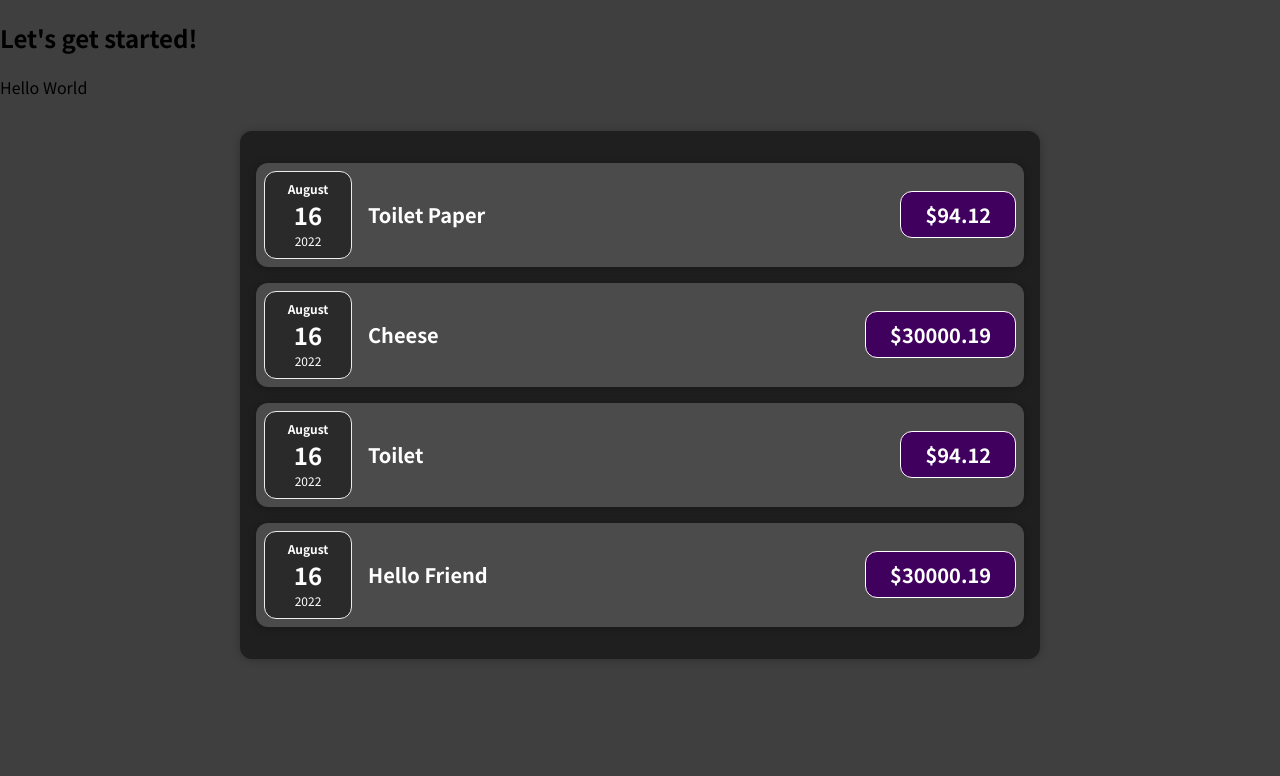
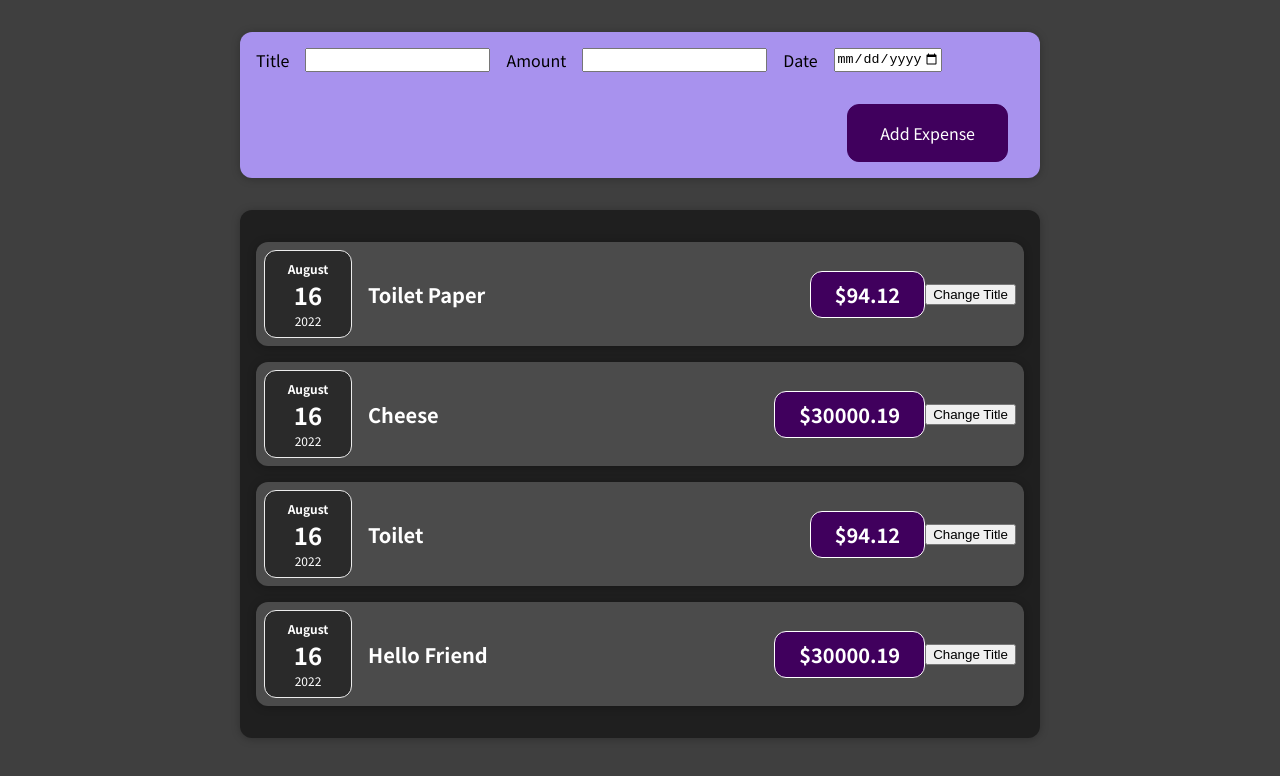
Before and after one commit to AndrewPrud/args-react, a React (Create React App) app in the folder 01-starting-setup/: page / in a window 1280 px wide. Shown: the top 776 px of the page. Built offline with nearby package versions, Linux system fonts and the light colour scheme.

Commit message:
Added ExpenseForm & NewExpense

```diff
--- a/01-starting-setup/src/App.js
+++ b/01-starting-setup/src/App.js
@@ -1,4 +1,6 @@
+import React from 'react';
 import Expenses from './components/Expenses';
+import NewExpense from './components/newExpense/NewExpense.js';
 function App() {
   const expenses = [{
     id: 'e1',
@@ -27,8 +29,7 @@
   ]
   return (
     <div>
-      <h2>Let's get started!</h2>
-      <p1>Hello World</p1>
+      <NewExpense></NewExpense>
       <Expenses in={expenses}></Expenses>
     </div>
   );
--- a/01-starting-setup/src/components/ExpenseDate.js
+++ b/01-starting-setup/src/components/ExpenseDate.js
@@ -6,10 +6,10 @@
     const year = props.date.getFullYear();
 
     return (
-        <div class='expense-date'>
-            <div class='expense-date__month'>{month}</div>
-            <div class='expense-date__day'>{day}</div>
-            <div class='expense-date__year'>{year}</div>
+        <div className='expense-date'>
+            <div className='expense-date__month'>{month}</div>
+            <div className='expense-date__day'>{day}</div>
+            <div className='expense-date__year'>{year}</div>
         </div>
     )
 }
--- a/01-starting-setup/src/components/ExpenseItem.js
+++ b/01-starting-setup/src/components/ExpenseItem.js
@@ -1,4 +1,4 @@
-import React from 'react';
+import React, {useState} from 'react';
 import './ExpenseItem.css';
 import './ExpenseDate.js';
 import ExpenseDate from './ExpenseDate';
@@ -6,13 +6,18 @@
 import Card from './Card.js';
 
 function ExpenseItem(props){
+    const[title, setTitle] = useState(props.title);
+    function clickHandler(){
+        setTitle('Update');
+    }
     return (
         <Card className="expense-item">
             <ExpenseDate date={props.date}></ExpenseDate>
             <div className='expense-item__description'>
-                <h2>{props.title}</h2>
+                <h2>{title}</h2>
             </div>
             <div className="expense-item__price">${props.amount}</div>
+            <button onClick={clickHandler}>Change Title</button>
         </Card>
     );
 }
--- /dev/null
+++ b/01-starting-setup/src/components/newExpense/ExpenseForm.css
@@ -0,0 +1,26 @@
+.new-expense__controls {
+    display: flex;
+    flex-wrap: wrap;
+    gap: 1rem;
+    margin-bottom: 1rem;
+    text-align: left;
+  }
+
+  .new-expense__control label {
+    font-weight: bold;
+    margin-bottom: 0.5rem;
+    display: block;
+  }
+
+  .new-expense__control input {
+    font: inherit;
+    padding: 0.5rem;
+    border-radius: 6px;
+    border: 1px solid #ccc;
+    width: 20rem;
+    max-width: 100%;
+  }
+
+  .new-expense__actions {
+    text-align: right;
+  }
--- /dev/null
+++ b/01-starting-setup/src/components/newExpense/ExpenseForm.js
@@ -0,0 +1,53 @@
+import React, { useState } from 'react';
+import './ExpenseForm.css';
+
+function ExpenseForm(){
+const[enteredTitle, setEnteredTitle] = useState("");
+const[enteredAmount, setEnteredAmount] = useState("");
+const[enteredDate, setEnteredDate] = useState("");
+
+    function titleChangeHandler(event){
+        setEnteredTitle(event.target.value);
+    };
+    function amountChangeHandler(event){
+        setEnteredAmount(event.target.value);
+    };
+    function dateChangeHandler(event){
+        setEnteredDate(event.target.value);
+    };
+    function submitHandler(event){
+        event.preventDefault();
+        const expenseData = {
+            title: enteredTitle,
+            amount: +enteredAmount,
+            date: new Date(enteredDate),
+        };
+        console.log(expenseData);
+        setEnteredTitle('');
+        setEnteredAmount('');
+        setEnteredTitle('');
+    };
+    return(
+    <form onSubmit={submitHandler}>
+      <div className="new-expense__controls">
+        <div className="new-expense__controls">
+          <label>Title</label>
+          <input type="text" value={enteredTitle} onChange={titleChangeHandler}></input>
+        </div>
+        <div className="new-expense__controls">
+          <label>Amount</label>
+          <input type="number" min="0.01" step="0.01" value={enteredAmount} onChange={amountChangeHandler}></input>
+        </div>
+        <div className="new-expense__controls">
+          <label>Date</label>
+          <input type="date" min="2019-01-01" max="2022-12-31" value={enteredDate} onChange={dateChangeHandler}></input>
+        </div>
+      </div>
+      <div className='new-expense__actions'>
+          <button type='submit'>Add Expense</button>
+      </div>
+    </form>
+    );
+}
+
+export default ExpenseForm;
--- /dev/null
+++ b/01-starting-setup/src/components/newExpense/NewExpense.css
@@ -0,0 +1,38 @@
+.new-expense {
+    background-color: #a892ee;
+    padding: 1rem;
+    margin: 2rem auto;
+    width: 50rem;
+    max-width: 95%;
+    border-radius: 12px;
+    text-align: center;
+    box-shadow: 0 1px 8px rgba(0, 0, 0, 0.25);
+  }
+
+  .new-expense button {
+    font: inherit;
+    cursor: pointer;
+    padding: 1rem 2rem;
+    border: 1px solid #40005d;
+    background-color: #40005d;
+    color: white;
+    border-radius: 12px;
+    margin-right: 1rem;
+  }
+
+  .new-expense button:hover,
+  .new-expense button:active {
+    background-color: #510674;
+    border-color: #510674;
+  }
+
+  .new-expense button.alternative {
+    color: #220131;
+    border-color: transparent;
+    background-color: transparent;
+  }
+
+  .new-expense button.alternative:hover,
+  .new-expense button.alternative:active {
+    background-color: #ddb3f8;
+  }
--- /dev/null
+++ b/01-starting-setup/src/components/newExpense/NewExpense.js
@@ -0,0 +1,11 @@
+import React from 'react';
+import './NewExpense.css';
+import ExpenseForm from './ExpenseForm.js'
+function NewExpense(){
+    return(
+        <div className='new-expense'>
+            <ExpenseForm></ExpenseForm>
+        </div>
+    );
+}
+export default NewExpense;
```
Also changed, not shown: 1 other file (tests, documents, lock files or other folders).
